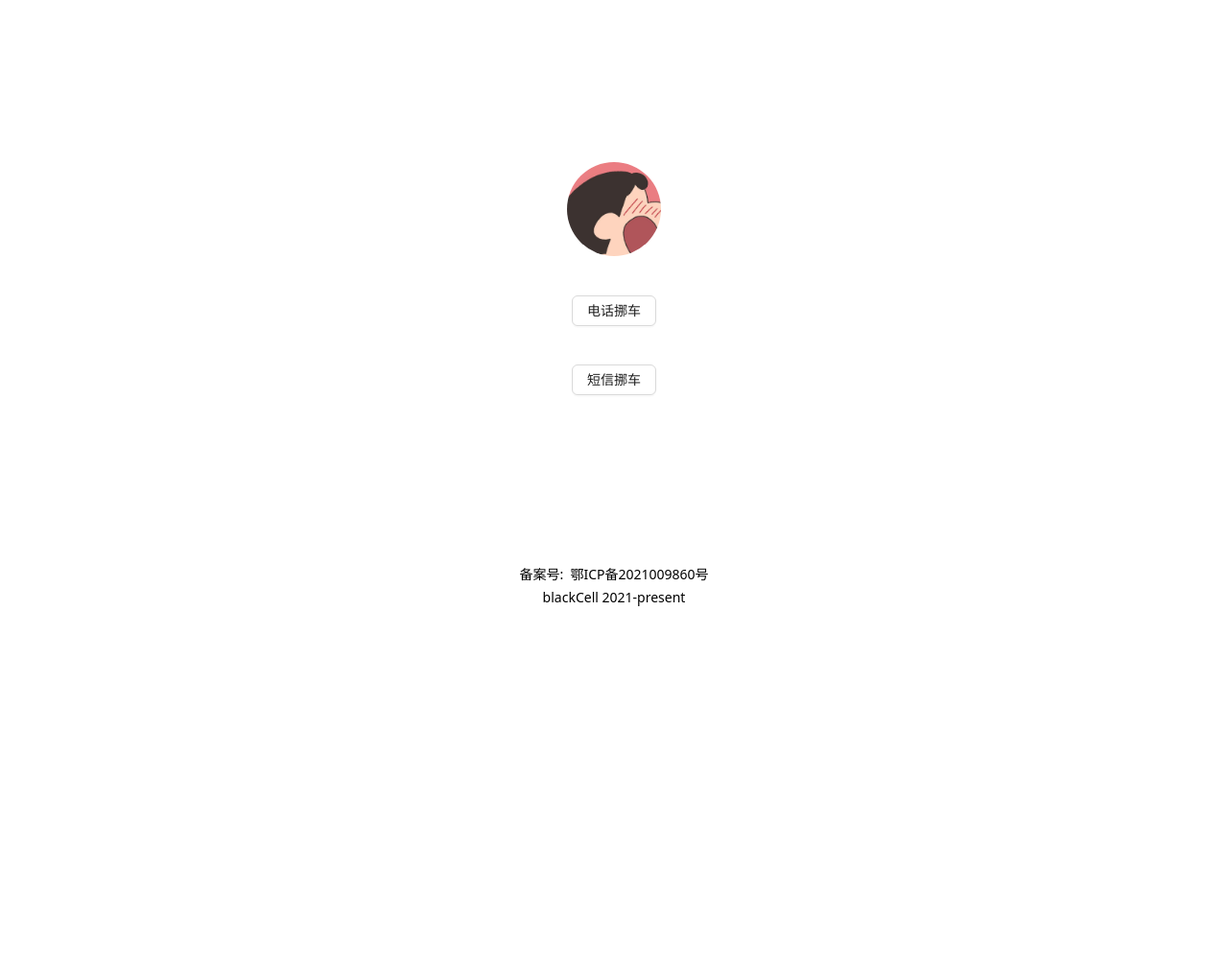
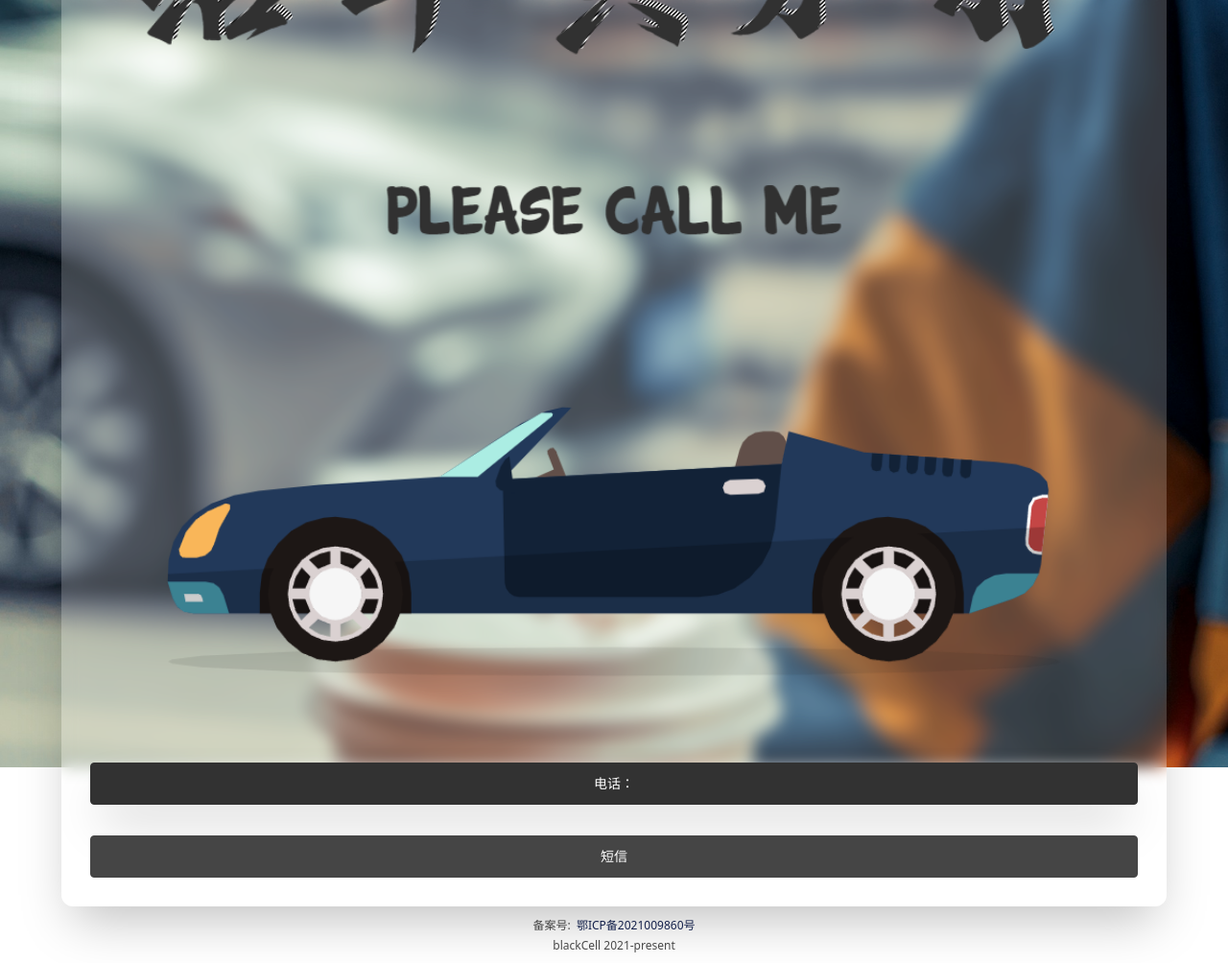
Before and after one commit to BastKakrolot/move_car, a Vue app: page / in a window 1280 px wide. Shown: the whole page at 96% size. Before the commit the page ends 800 px from the top, so only its background shows below. Built offline with nearby package versions, Linux system fonts and the light colour scheme.

Commit message:
feat: 修改页面样式

```diff
--- a/package.json
+++ b/package.json
@@ -10,7 +10,7 @@
   },
   "dependencies": {
     "@ant-design/icons-vue": "^7.0.1",
-    "ant-design-vue": "4.x",
+    "vant": "^4.8.0",
     "vue": "^3.3.4"
   },
   "devDependencies": {
--- a/src/MainPage.vue
+++ b/src/MainPage.vue
@@ -1,5 +1,5 @@
 <script setup>
-import { Button, Space, Avatar } from 'ant-design-vue';
+import { Button } from 'vant';
 import config from './config.js';
 const data = new URLSearchParams(window.location.search);
 const tel = data.get('tel') || config.tel;
@@ -14,30 +14,26 @@ const postMessage = () => {
 </script>
 
 <template>
-    <div class="main-page flex flex-col items-center justify-center w-full h-full">
-        <Space direction="vertical" align="center" :size="40">
-            <Space>
-                <Avatar class="avatar" :size="100" src="/avatar.jpeg"> </Avatar>
-            </Space>
-            <Space direction="vertical" :size="40">
-                <Button @click="moveCar">电话挪车</Button>
-                <Button @click="postMessage">短信挪车</Button>
-            </Space>
-            <Space wrap :size="40">
-                <div class="h-[100px]"></div>
-            </Space>
-        </Space>
-        <div
-            class="flex mt-8 flex-col justify-center items-center gap-1 !text-default-600 dark:!text-default-500 font-extralight text-sm"
-        >
+    <div
+        class="main-page flex flex-col items-center justify-center w-full h-full py-[3vh] bg-[url('/cofe.jpeg')] bg-cover font-sans">
+        <div style="backdrop-filter: blur(8px);"
+            class="flex-1 shadow-2xl rounded-xl w-[90vw] bg-white/20 flex  items-center p-[30px] justify-around flex-col">
+            <div>
+                <img src="/slogan.png" class="w-full" />
+                <img src="/callme.png" class="w-full" />
+            </div>
+            <img src="/car.png" style="transform: scaleX(-1);" class="w-full scale-x-[-1]" />
+            <div class="w-full flex flex-col gap-8">
+                <Button class="w-full shadow-2xl" color="#323232" style="backdrop-filter: blur(8px);" @click="moveCar">电话：{{
+                    tel
+                }}</Button>
+                <Button class="w-full" color="#454545" style="backdrop-filter: blur(8px);" @click="postMessage">短信</Button>
+            </div>
+        </div>
+        <div class="flex py-[10px] flex-col justify-center items-center gap-1 flex-none text-black/70 text-[12px]">
             <p>
                 备案号:&nbsp;
-                <a
-                    class="text-sm"
-                    target="_blank"
-                    href="https://beian.miit.gov.cn/"
-                    rel="noreferrer"
-                >
+                <a class="text-blue-950" target="_blank" href="https://beian.miit.gov.cn/" rel="noreferrer">
                     鄂ICP备2021009860号
                 </a>
             </p>
--- a/src/style.css
+++ b/src/style.css
@@ -1,7 +1,8 @@
-@tailwind base;
+@import 'vant/lib/index.css';
+
+/* @tailwind base; */
 @tailwind components;
 @tailwind utilities;
-
 *{
   box-sizing: border-box;
   margin: 0;
```
Also changed, not shown: public/bg.jpg (deleted), public/callme.png (added), public/car.png (added), public/cofe.jpeg (added), public/slogan.png (added), 1 other file.
